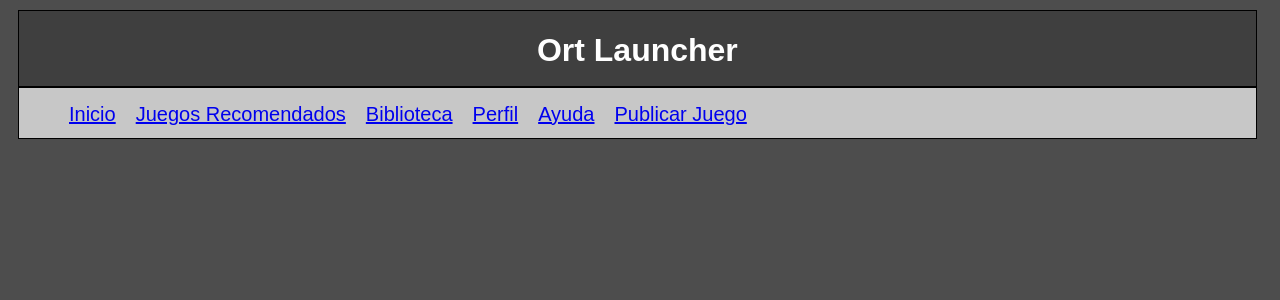
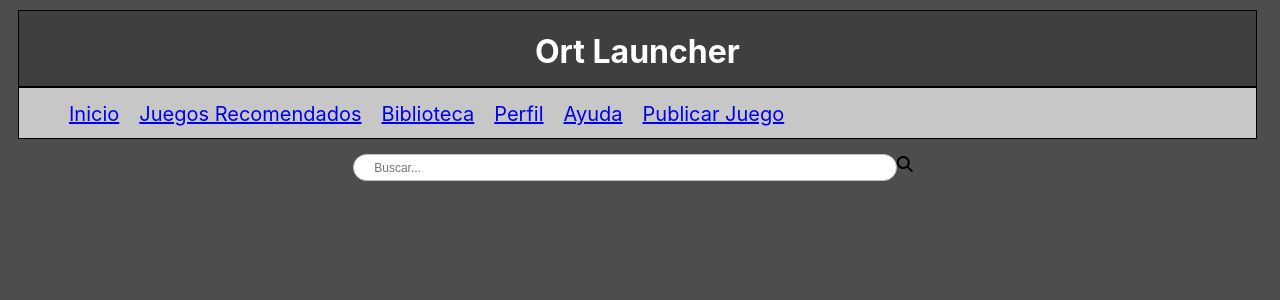
Before and after one commit to fedelaborda/Proyecto2022, a PHP site: page /Proyecto2022/ in a window 1280 px wide. Shown: the top 300 px of the page. Run offline with PHP 8.4, Linux system fonts and the light colour scheme; some libraries are stand-ins or nearby versions.

Commit message:
barra de busqueda y mas cambios

```diff
--- a/estilos.css
+++ b/estilos.css
@@ -1,6 +1,6 @@
 body{
     background: rgb(77, 77, 77);
-    font-family: Arial, Helvetica, sans-serif;
+    font-family: -apple-system, BlinkMacSystemFont, 'Segoe UI', Roboto, Oxygen, Ubuntu, Cantarell, 'Open Sans', 'Helvetica Neue', sans-serif;
 }
 
 #container{
@@ -29,3 +29,30 @@ nav ul li{
         font-size: 20px;
         line-height: 0px;
 }
+
+.buscar{
+    position: center;
+    padding: 5px;
+
+    display: flex;
+    justify-content: center;
+}
+
+.buscar input{
+    position: center;
+    width: 40%;
+    height: 25px;
+    padding: 0 20px;
+    font-size: 12px;
+    color: #000;
+    outline: none;
+    border: 1px solid silver;
+    border-radius: 30px;
+}
+.btn{
+    background: none;
+    width: 30px;
+    height: 30px;
+
+
+}
--- a/index.php
+++ b/index.php
@@ -6,6 +6,8 @@
     <meta name="viewport" content="width=device-width, initial-scale=1.0">
     <title>OrtLauncher Main Menu</title>
     <link rel="stylesheet" href="estilos.css" />
+    <script src="https://kit.fontawesome.com/712575d4a5.js"
+    crossorigin="annonymus"></script>
 </head>
 <body>
         <div id = "container">
@@ -37,5 +39,12 @@
             </nav>
 
         </div>
+
+        <div class="buscar">
+            <input type="text" placeholder="Buscar..." required>
+            <div class="btn">
+                <i class="fas fa-search icon"></i>
+        </div>
+
 </body>
 </html>
```
